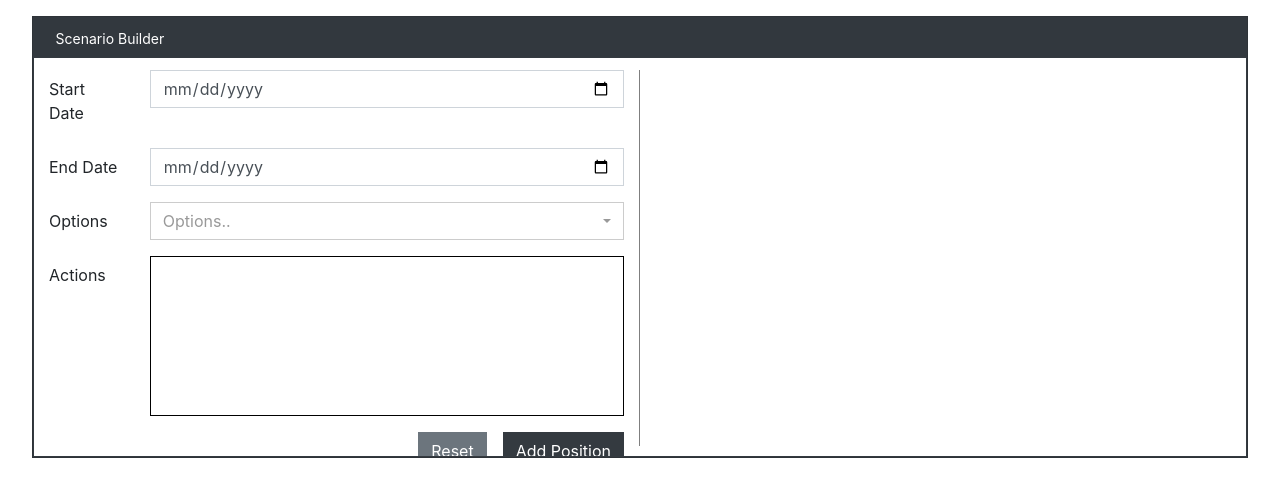
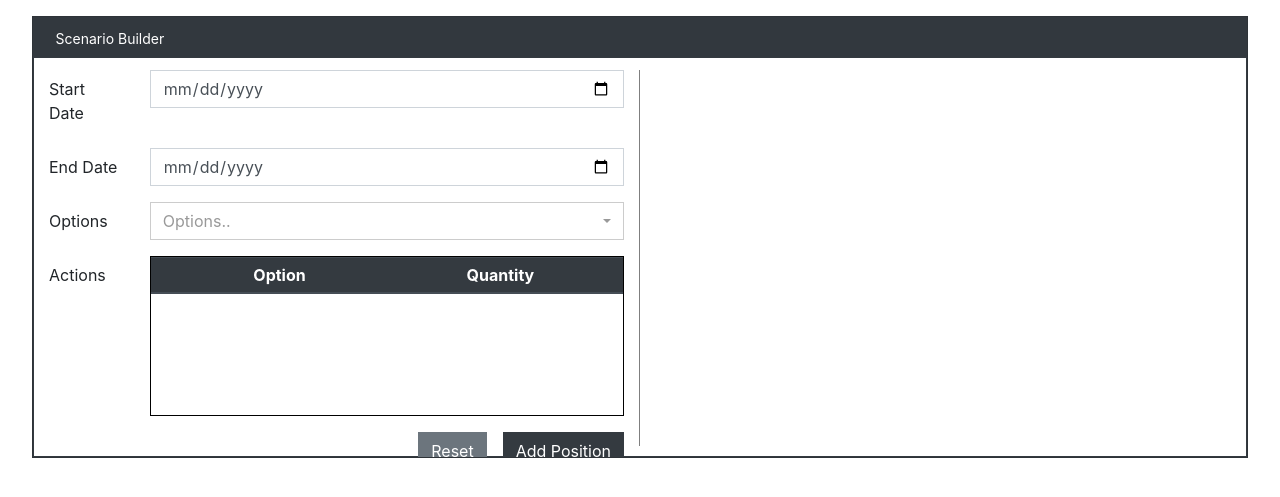
Before and after one commit to zQuantz/CGWeb, a Flask app: page /scenarios in a window 1280 px wide. Shown: the part 56-553 px from the top of the page. Run offline with Flask 2, Linux system fonts and the light colour scheme; lists and menus that the app fills with data are empty; parts of the project's set-up code (start-up, migrations or seed data) failed here and were passed over; some libraries are stand-ins or nearby versions.

Commit message:
position adder formatting finalized

```diff
--- a/app.py
+++ b/app.py
@@ -1,4 +1,6 @@
 from common.calculator import calculate_greeks
+from common.scenarios import tr
+
 from gevent.pywsgi import WSGIServer
 from flask import render_template
 from flask import request
@@ -84,7 +86,7 @@ def calculator():
 
 @app.route("/scenarios")
 def scenarios():
-	return render_template("scenarios.html")
+	return render_template("scenarios.html", tr=tr)
 
 if __name__ == '__main__':
 
--- /dev/null
+++ b/common/scenarios.py
@@ -0,0 +1,6 @@
+from common.utils.html import html
+
+tr = html("td", html("a", "X", {"href" : "#", "onclick" : 'removePosition(this)'}))
+tr += html("td", "OPTION_ID")
+tr += html("td", html("input", "", {"type" : "text", "class" : "quantityInput", "onchange" : "editQuantity(this)"}))
+tr = html("tr", tr, {"id" : "OPTION_ID"})
--- a/static/css/scenarios/scenarios.css
+++ b/static/css/scenarios/scenarios.css
@@ -8,58 +8,33 @@
 	border-radius: 0;
 }
 
-.builderNavButton {
+.pageTabButton {
+	border-right: 1px solid rgba(255, 255, 255, 0.5);
+	margin-right: 0.5rem
+}
+
+.navButton {
 	margin-right: 1rem;
 	border-radius: 0;
 	height: 2.3rem;
 	width: 7rem;
 }
 
-.builderNavButton::placeholder {
+.navButton::placeholder {
 	color: white;
 }
 
-.builderNavButton::hover {
+.navButton::hover {
 	background-color: #ececec;
 }
 
-.builderNavButton:hover::placeholder {
+.navButton:hover::placeholder {
 	color: black;
 }
 
-.chainButton {
-	color: rgb(255, 255, 255);
-	font-size: 0.875rem;
-	padding: 0.1rem;
-	line-height: 0;
-}
-
-.chainButton:hover {
-	color: rgb(255, 255, 255);
-}
-
-.accordionTab {
-	line-height: 0.5;
-}
-
-.accordionCardBody {
-	border: 0.095rem solid var(--dark);
-	overflow-y: auto;
-	background-color: white;
-	height: 25rem;
-	padding: 0rem;
-}
-
-#optionSelect + button {
-	background: white;
-	border: 1px solid rgba(0, 0, 0, 0.2);
-	border-radius: 0px;
-}
-
-.actionEntry {
-	border: 1px solid black;
-    height: 10rem;
-    overflow-y: scroll;
+.positionBuilder {
+	border-right: 1px solid rgba(0, 0, 0, 0.5);
+	height: 23.5rem
 }
 
 .squared {
--- a/static/js/scenarios/scenarios.js
+++ b/static/js/scenarios/scenarios.js
@@ -0,0 +1,63 @@
+var actionEntryTbody = null;
+var optionSelect = null;
+var tr = null;
+
+var position = {};
+
+function init(tr_){
+
+	console.log(tr);
+
+	actionEntryTbody = $("#actionEntryTbody");
+	optionSelect = $("#optionSelect");
+	tr = tr_;
+
+	optionSelect.change(editPosition);
+
+}
+
+function removePosition(e){
+
+	let id = e.parentElement.parentElement.id;
+	delete position[id];
+
+	optionSelect.selectpicker("val", Object.keys(position));
+	optionSelect.selectpicker('refresh');
+
+	editPosition();
+
+}
+
+function editQuantity(e) {
+	let id = e.parentElement.parentElement.id;
+	position[id] = e.value;
+	editPosition();
+}
+
+function editPosition(){
+
+	let newPosition = {};
+
+	actionEntryTbody.empty();
+
+	options = optionSelect.val();
+	options.forEach( (option, ctr) => {
+
+		newPosition[option] = 0;
+
+		let ntr = tr.replace("OPTION_ID", option);
+		ntr = ntr.replace("OPTION_ID", option);
+
+		actionEntryTbody.append(ntr);
+
+		if(option in position){
+			newPosition[option] = position[option];
+		}
+
+		$("#actionEntryTbody input:last").val(newPosition[option]);
+
+	})
+
+	position = newPosition;
+
+}
--- a/templates/scenarios.html
+++ b/templates/scenarios.html
@@ -29,6 +29,7 @@
 
 	<!-- Custom -->
 	<link rel="stylesheet" type="text/css" href="/static/css/scenarios/scenarios.css">
+	<link rel="stylesheet" type="text/css" href="/static/css/scenarios/position.css">
 	<script type="text/javascript" src="/static/js/scenarios/scenarios.js"></script>
 	<!-- Custom End -->
 
@@ -69,7 +70,7 @@
 					<a class="nav-link" href="/calculators">Pricing & Greeks</a>
 				</li>
 
-				<li class="nav-item active" style="border-right: 1px solid rgba(255, 255, 255, 0.5); margin-right: 0.5rem">
+				<li class="nav-item active pageTabButton">
 					<a class="nav-link" href="/scenarios">Scenario Analysis</a>
 				</li>
 
@@ -83,7 +84,7 @@
 					<option>TSLA</option>
 				</select>
 
-				<button type="submit" class="btn btn-outline-light builderNavButton">Fetch IDs</button>
+				<button type="submit" class="btn btn-outline-light navButton">Fetch IDs</button>
 
 			</form>
 
@@ -106,7 +107,7 @@
 					<div class="card-header" id="scenarioAccordionHeader">
 
 						<h2 class="mb-0 accordionTab">
-							<button class="btn btn-link chainButton" type="button" data-toggle="collapse" data-target="#scenarioAccordionCard" aria-expanded="true" aria-controls="scenarioAccordionCard">
+							<button class="btn btn-link accordionButton" type="button" data-toggle="collapse" data-target="#scenarioAccordionCard" aria-expanded="true" aria-controls="scenarioAccordionCard">
 								Scenario Builder
 							</button>
 						</h2>
@@ -122,7 +123,7 @@
 
 								<div class="row" style="margin-top: 0.75rem">
 
-									<div class="col-lg-6" style="border-right: 1px solid rgba(0, 0, 0, 0.5); height: 23.5rem">
+									<div class="col-lg-6 positionBuilder">
 
 										<div class="form-group row">
 											<label for="startDateInput" class="col-2 col-form-label">Start Date</label>
@@ -159,6 +160,21 @@
 											<div class="col-10">
 
 												<div class="actionEntry" id="actionEntryDiv">
+
+													<table class="table table-sm table-hover" style="text-align: center;">
+
+														<thead class="thead-dark">
+															<tr>
+																<th></th>
+																<th>Option</th>
+																<th>Quantity</th>
+															</tr>
+														</thead>
+
+														<tbody id="actionEntryTbody">
+														</tbody>
+
+													</table>
 
 												</div>
 
@@ -204,5 +220,9 @@
 	</div>
 	<!-- Main Container End -->
 
+	<script type="text/javascript">
+		init({{tr|tojson|safe}});
+	</script>
+
 </body>
 </html>
```
Also changed, not shown: static/css/scenarios/position.css (added, +40 -0 lines).
